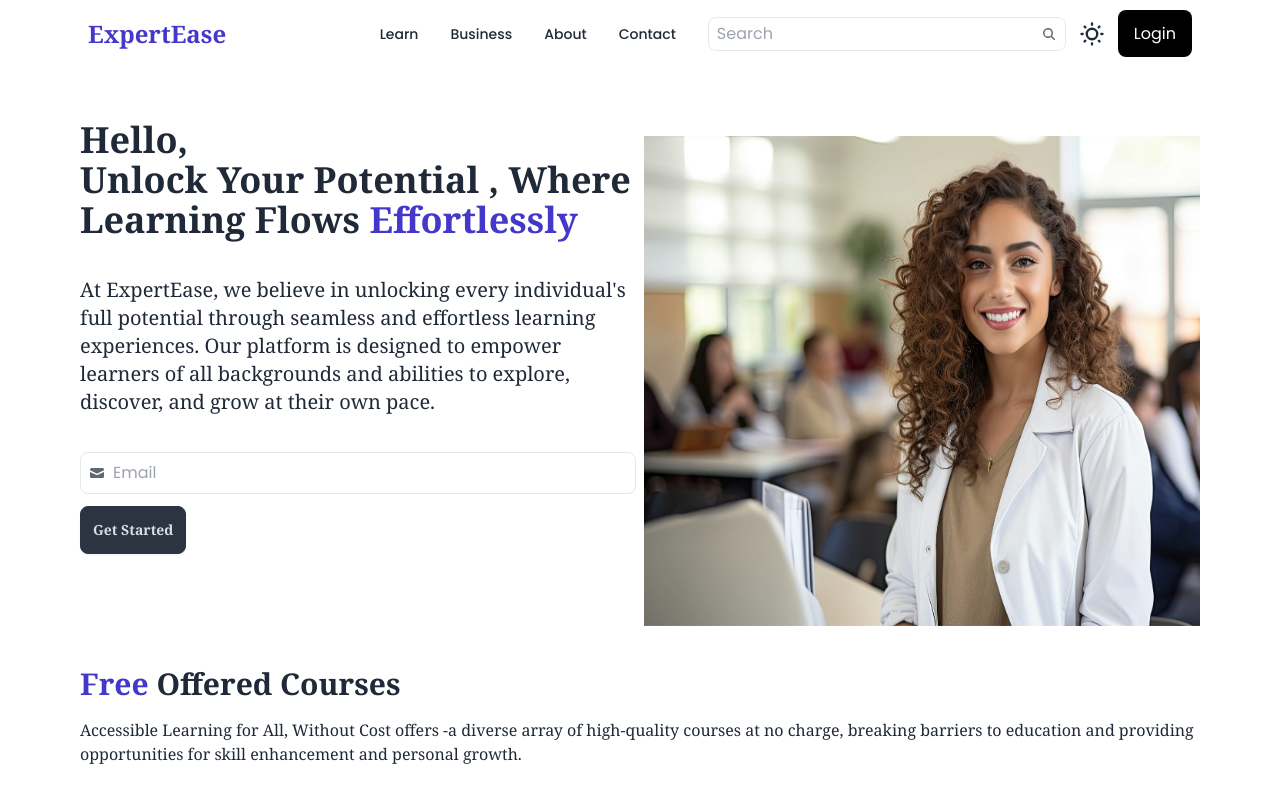
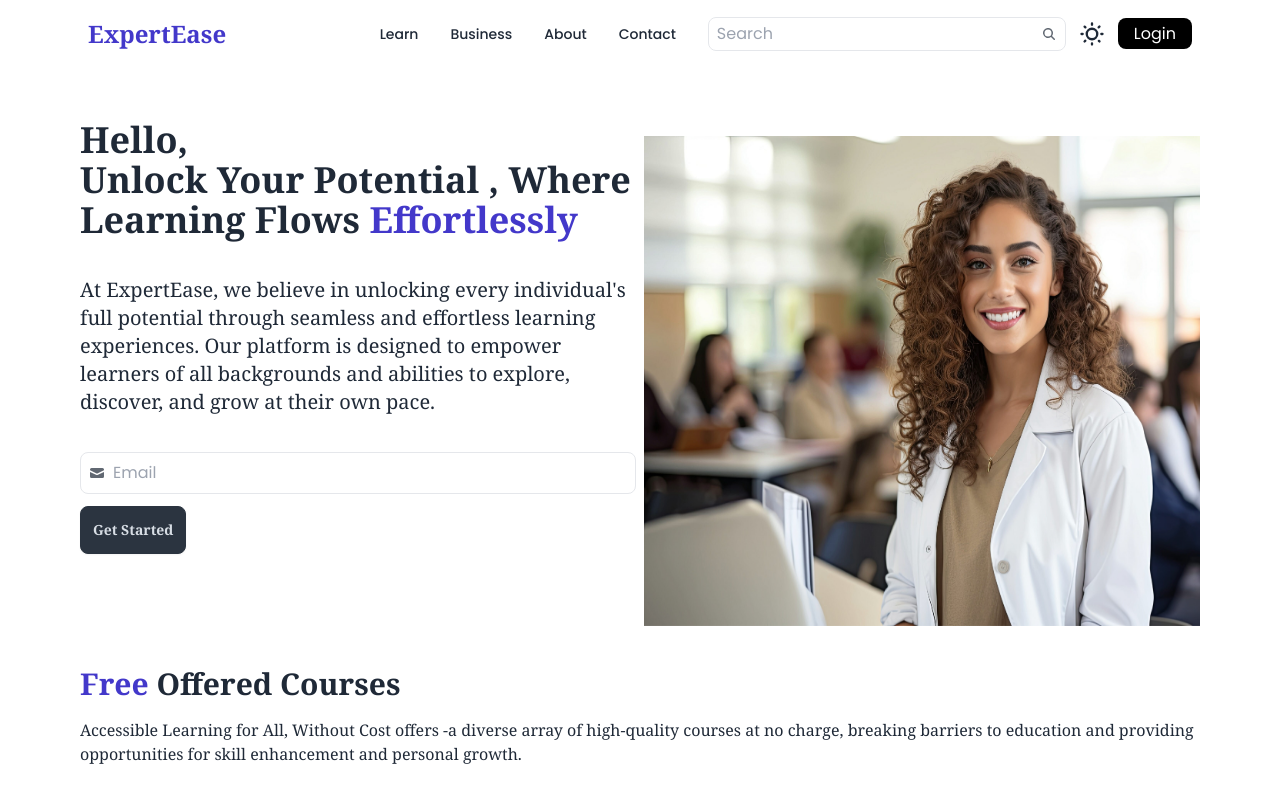
Before and after one commit to maniissaa/ExpertEase, a React (Vite) app in the folder expertEase-client/: page / in a window 1280 px wide. Shown: the top 800 px of the page. Built offline with nearby package versions, Linux system fonts and the light colour scheme.

Commit message:
changes in login button nav-section

```diff
--- a/expertEase-client/src/components/NavBar.jsx
+++ b/expertEase-client/src/components/NavBar.jsx
@@ -135,7 +135,7 @@ function NavBar() {
             </label>
 
             <div className="">
-              <a className="bg-black text-white px-4 py-3 rounded-lg hover:bg-slate-800 duration-300 cursor-pointer">
+              <a className="text-base bg-black text-white px-4 py-1 rounded-lg hover:bg-slate-800 duration-300 cursor-pointer">
                 Login
               </a>
             </div>
```
